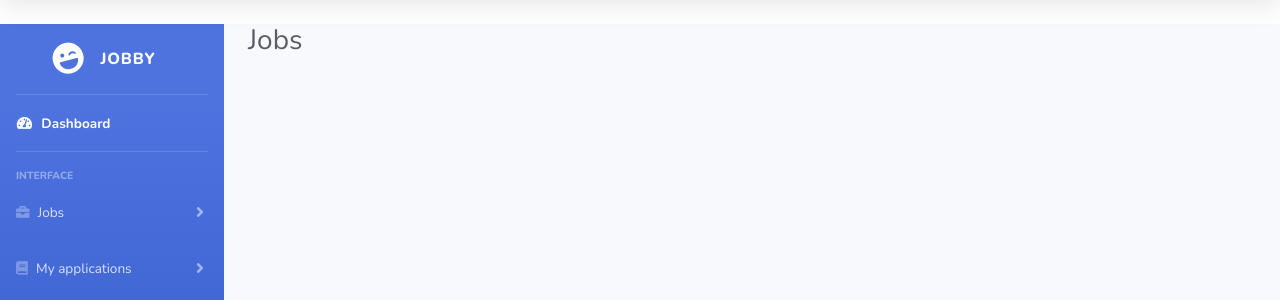
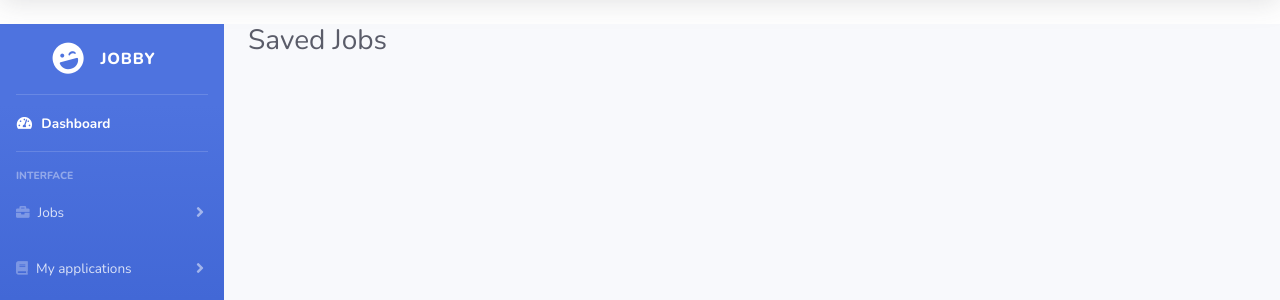
Before and after one commit to eladmines/JobHub, a Flask app: page /savedjobs in a window 1280 px wide. Shown: the part 70-370 px from the top of the page. Run offline with Flask 3, Linux system fonts and the light colour scheme; some libraries are stand-ins or nearby versions.

Commit message:
Change page title

```diff
--- a/app/templates/savedjobs.html
+++ b/app/templates/savedjobs.html
@@ -33,7 +33,7 @@
 
                     <!-- Page Heading -->
                     <div class="d-sm-flex align-items-center justify-content-between mb-4">
-                        <h1 class="h3 mb-0 text-gray-800">Jobs</h1>
+                        <h1 class="h3 mb-0 text-gray-800">Saved Jobs</h1>
                     </div>
                     <div class="row">
                         <div class="col-lg-6">
@@ -85,10 +85,10 @@
     <script src="{{ url_for('static', filename='vendor/jquery-easing/jquery.easing.min.js')}}"></script>
     <script src="{{ url_for('static', filename='js/sb-admin-2.min.js')}}"></script>
     <script type="module" src="{{ url_for('static', filename='js/jobs&savedjobs/savedJobs/actions.js')}}"></script>
+
 </body>
 </html>
 
 <script defer>
-    var data = JSON.parse(('{{jobs|safe}}'))
-    deployJobsContainer(data)
+
 </script>{% endblock %}
```
